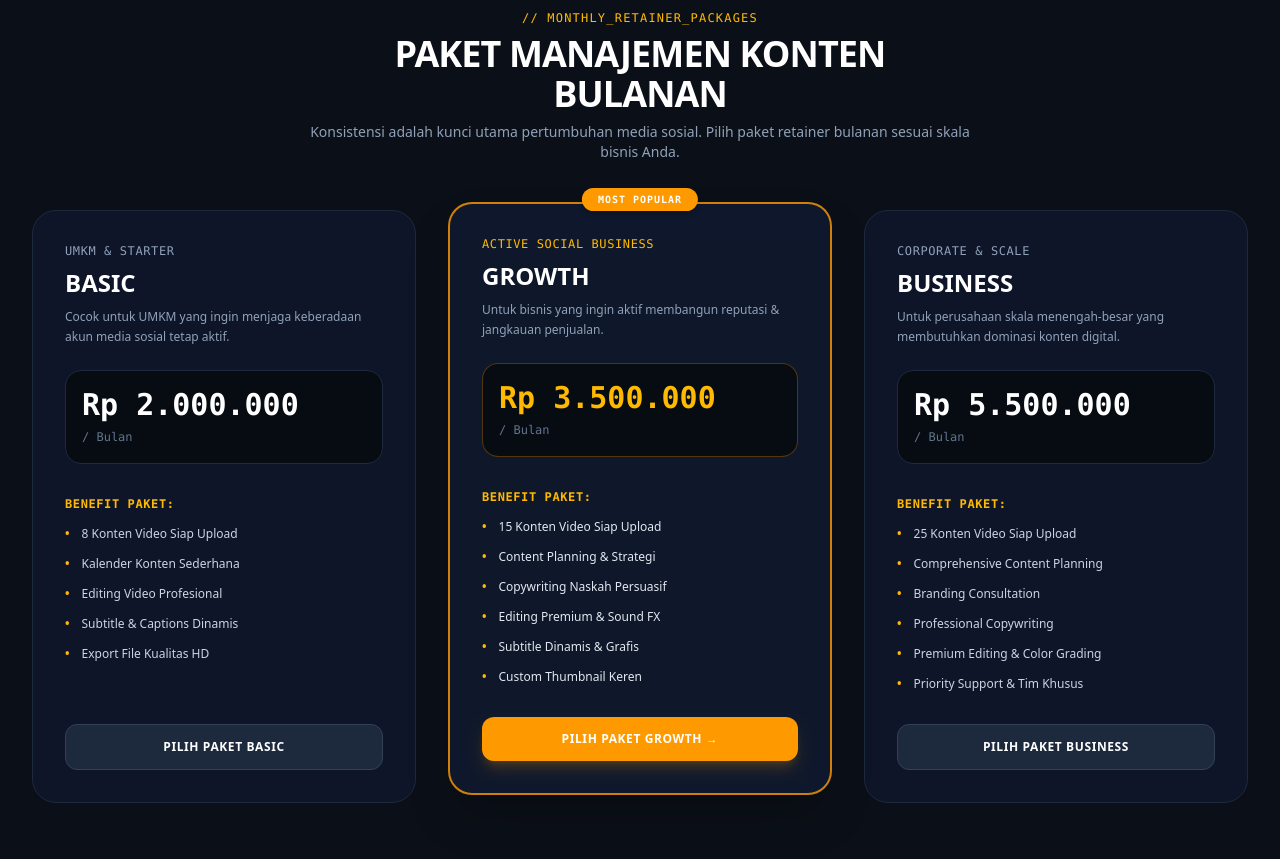
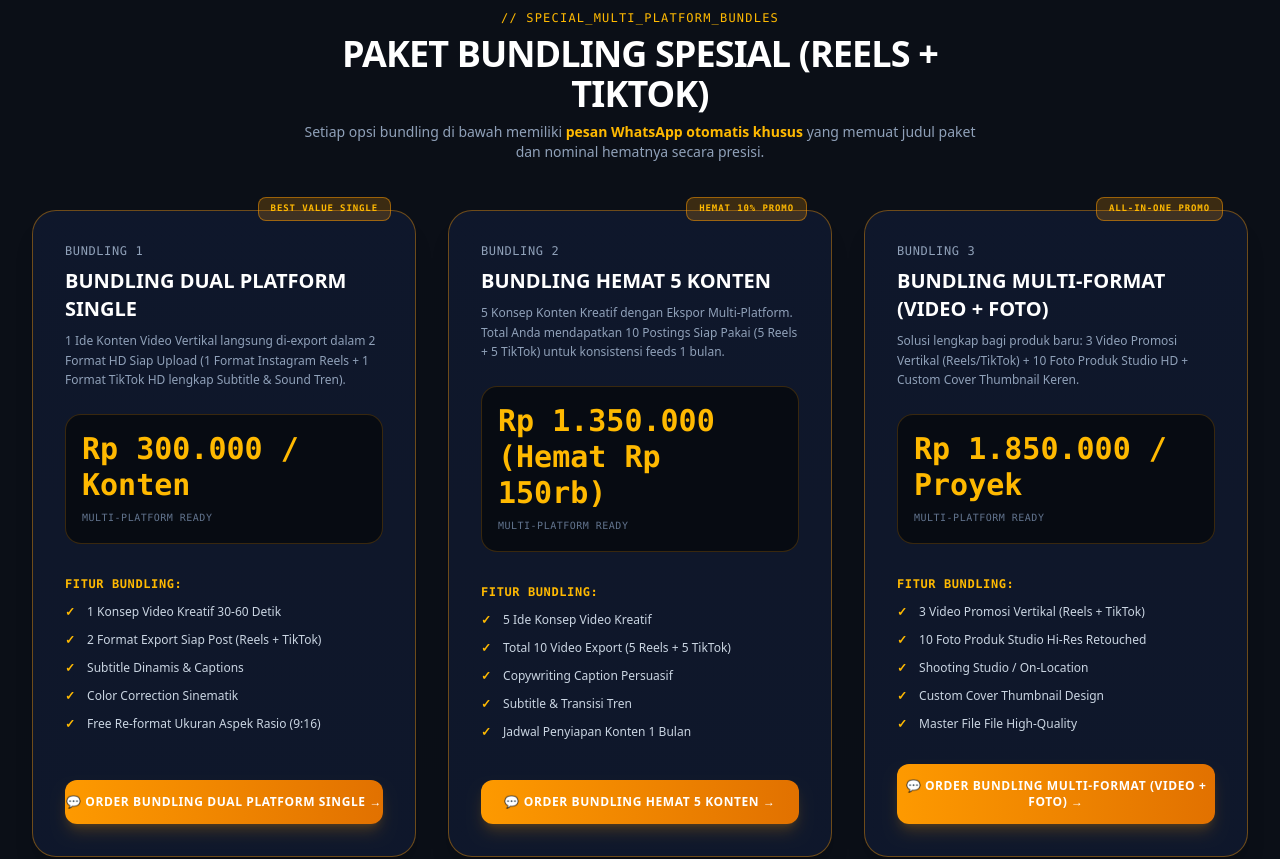
Before and after one commit to muhamadadrian210-debug/sivilize-creative, a Next.js app: page /harga in a window 1280 px wide. Shown: the part 1060-1919 px from the top of the page. Built offline with nearby package versions, Linux system fonts and the light colour scheme.

Commit message:
feat: add dedicated Paket Bundling Spesial section with custom pre-filled WhatsApp messages for each bundling tier

```diff
--- a/src/app/harga/page.tsx
+++ b/src/app/harga/page.tsx
@@ -11,6 +11,51 @@ export default function HargaPage() {
     const text = `Halo Mas Shatrya Dhimar (CMO Sivilize Creative),\n\nSaya mau diskusi & order mengenai ${packageName} (${price}).\n\nBoleh dibantu jadwal brief & alur kerjanya? Terima kasih.`;
     return `https://wa.me/${cmoWaNumber}?text=${encodeURIComponent(text)}`;
   };
+
+  const bundlingPackages = [
+    {
+      name: "Bundling Dual Platform Single",
+      price: "Rp 300.000 / Konten",
+      badge: "BEST VALUE SINGLE",
+      desc: "1 Ide Konten Video Vertikal langsung di-export dalam 2 Format HD Siap Upload (1 Format Instagram Reels + 1 Format TikTok HD lengkap Subtitle & Sound Tren).",
+      features: [
+        "1 Konsep Video Kreatif 30-60 Detik",
+        "2 Format Export Siap Post (Reels + TikTok)",
+        "Subtitle Dinamis & Captions",
+        "Color Correction Sinematik",
+        "Free Re-format Ukuran Aspek Rasio (9:16)"
+      ],
+      waMessage: "Halo Mas Shatrya Dhimar (CMO Sivilize Creative),\n\nSaya mau pesan *Paket Bundling Dual Platform Single (Rp 300.000 / Konten - Reels & TikTok)*.\n\nBoleh dibantu koordinasi brief & jadwal videonya? Terima kasih."
+    },
+    {
+      name: "Bundling Hemat 5 Konten",
+      price: "Rp 1.350.000 (Hemat Rp 150rb)",
+      badge: "HEMAT 10% PROMO",
+      desc: "5 Konsep Konten Kreatif dengan Ekspor Multi-Platform. Total Anda mendapatkan 10 Postings Siap Pakai (5 Reels + 5 TikTok) untuk konsistensi feeds 1 bulan.",
+      features: [
+        "5 Ide Konsep Video Kreatif",
+        "Total 10 Video Export (5 Reels + 5 TikTok)",
+        "Copywriting Caption Persuasif",
+        "Subtitle & Transisi Tren",
+        "Jadwal Penyiapan Konten 1 Bulan"
+      ],
+      waMessage: "Halo Mas Shatrya Dhimar (CMO Sivilize Creative),\n\nSaya mau order *Paket Bundling Hemat 5 Konten (Rp 1.350.000 - Total 10 Post Reels & TikTok)*.\n\nBoleh dibantu koordinasi ide & penentuan jadwal videonya? Terima kasih."
+    },
+    {
+      name: "Bundling Multi-Format (Video + Foto)",
+      price: "Rp 1.850.000 / Proyek",
+      badge: "ALL-IN-ONE PROMO",
+      desc: "Solusi lengkap bagi produk baru: 3 Video Promosi Vertikal (Reels/TikTok) + 10 Foto Produk Studio HD + Custom Cover Thumbnail Keren.",
+      features: [
+        "3 Video Promosi Vertikal (Reels + TikTok)",
+        "10 Foto Produk Studio Hi-Res Retouched",
+        "Shooting Studio / On-Location",
+        "Custom Cover Thumbnail Design",
+        "Master File File High-Quality"
+      ],
+      waMessage: "Halo Mas Shatrya Dhimar (CMO Sivilize Creative),\n\nSaya bermaksud memesan *Paket Bundling Multi-Format Video + Foto (Rp 1.850.000 / Proyek)*.\n\nBoleh dibantu pengiriman sampel produk & jadwal shootingnya? Terima kasih."
+    }
+  ];
 
   const videoProductionItems = [
     { name: "Wedding Documentation", price: "Mulai Rp 3.500.000", desc: "Highlight sinematik & liputan penuh momen pernikahan sakral." },
@@ -136,6 +181,65 @@ export default function HargaPage() {
                   </a>
                 </div>
               </div>
+            </div>
+          </div>
+
+          {/* SECTION BUNDLING: PAKET BUNDLING KONTEN (MULTI-PLATFORM BUNDLE CARDS) */}
+          <div className="mb-24">
+            <div className="text-center max-w-2xl mx-auto mb-12">
+              <span className="text-amber-400 text-xs font-mono tracking-widest uppercase block mb-2">
+                // SPECIAL_MULTI_PLATFORM_BUNDLES
+              </span>
+              <h2 className="text-2xl sm:text-4xl font-extrabold text-white uppercase tracking-tight">
+                Paket Bundling Spesial (Reels + TikTok)
+              </h2>
+              <p className="text-slate-400 text-xs sm:text-sm mt-2">
+                Setiap opsi bundling di bawah memiliki <strong className="text-amber-400">pesan WhatsApp otomatis khusus</strong> yang memuat judul paket dan nominal hematnya secara presisi.
+              </p>
+            </div>
+
+            <div className="grid grid-cols-1 md:grid-cols-3 gap-8">
+              {bundlingPackages.map((pkg, idx) => (
+                <div key={idx} className="bg-gradient-to-b from-slate-900 via-[#0f172a] to-slate-900 border border-amber-500/40 rounded-3xl p-8 flex flex-col justify-between hover:border-amber-400 transition-all shadow-xl relative">
+                  <div className="absolute -top-3.5 right-6 px-3 py-1 bg-amber-500/20 border border-amber-500/50 text-amber-400 font-mono text-[9px] font-bold uppercase tracking-widest rounded-lg">
+                    {pkg.badge}
+                  </div>
+
+                  <div>
+                    <span className="text-slate-400 font-mono text-xs uppercase tracking-wider block mb-2">
+                      BUNDLING {idx + 1}
+                    </span>
+                    <h3 className="text-xl font-extrabold text-white uppercase mb-2">{pkg.name}</h3>
+                    <p className="text-slate-400 text-xs leading-relaxed mb-6">{pkg.desc}</p>
+
+                    <div className="p-4 rounded-2xl bg-[#070b12] border border-amber-500/20 mb-8">
+                      <span className="text-2xl sm:text-3xl font-black text-amber-400 font-mono block">{pkg.price}</span>
+                      <span className="text-slate-500 text-[10px] font-mono uppercase tracking-wider">Multi-Platform Ready</span>
+                    </div>
+
+                    <div className="space-y-3 mb-8">
+                      <span className="text-xs font-mono text-amber-400 uppercase tracking-wider block font-bold">
+                        Fitur Bundling:
+                      </span>
+                      {pkg.features.map((feat, fIdx) => (
+                        <div key={fIdx} className="flex items-center gap-3 text-xs text-slate-300">
+                          <span className="text-amber-400 font-bold">✓</span>
+                          <span>{feat}</span>
+                        </div>
+                      ))}
+                    </div>
+                  </div>
+
+                  <a
+                    href={`https://wa.me/${cmoWaNumber}?text=${encodeURIComponent(pkg.waMessage)}`}
+                    target="_blank"
+                    rel="noopener noreferrer"
+                    className="block text-center py-3.5 rounded-xl bg-gradient-to-r from-amber-500 to-amber-600 hover:from-amber-400 hover:to-amber-500 text-white font-extrabold text-xs uppercase tracking-wider transition-all shadow-lg shadow-amber-500/20"
+                  >
+                    💬 Order {pkg.name} &rarr;
+                  </a>
+                </div>
+              ))}
             </div>
           </div>
 
```
